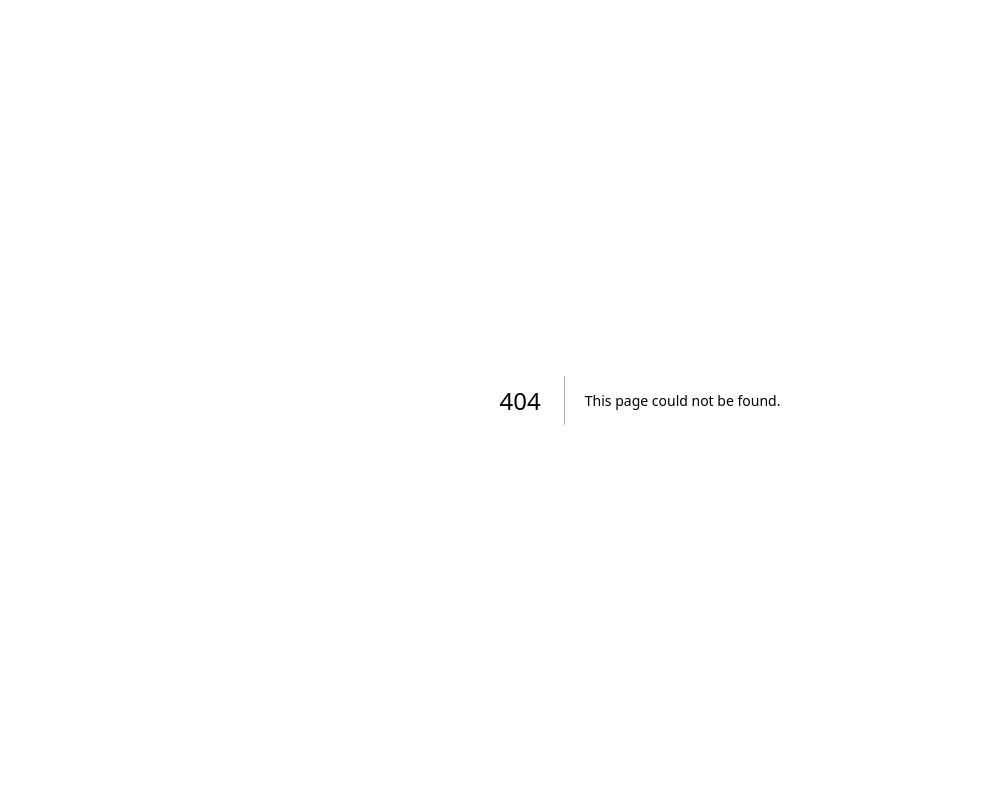
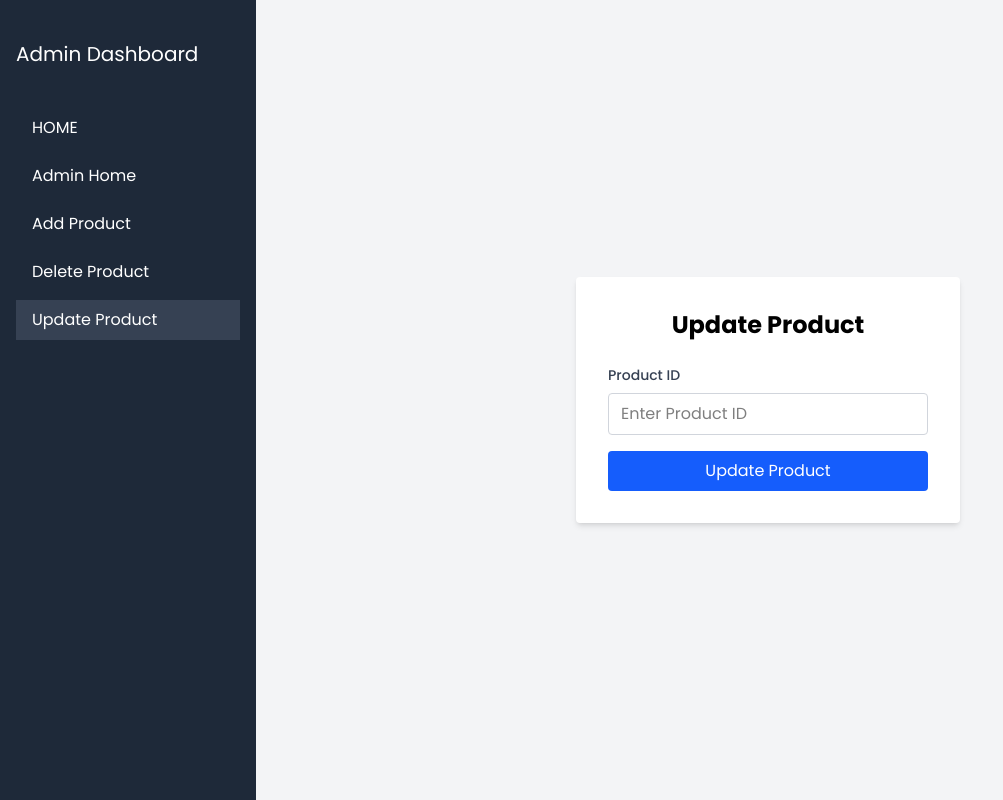
Before and after one commit to ShikharThaQuri/learning-nextjs-again, a Next.js app: page /Admin-Page/Update-Product in a window 1280 px wide. Before the commit this address had no page. Shown: the whole page, without its empty margins (0-1003 px from the left). Built offline with nearby package versions, Linux system fonts and the light colour scheme.

Commit message:
Admin dashboard setup done

```diff
--- /dev/null
+++ b/src/app/Admin-Page/AdminSideNavbar.tsx
@@ -0,0 +1,61 @@
+"use client";
+
+import Link from "next/link";
+import { usePathname } from "next/navigation";
+
+export default function AdminSideNavbar() {
+  const pathname = usePathname();
+
+  return (
+    <div className="absolute top-0 bottom-0 left-0 bg-gray-800 text-white w-64 h-screen px-4 pt-10">
+      <h2 className="text-xl mb-10">Admin Dashboard</h2>
+      <ul className="space-y-2">
+        <li>
+          <Link href="/" className="block px-4 py-2 hover:bg-gray-700">
+            HOME
+          </Link>
+        </li>
+        <li>
+          <Link
+            href="/Admin-Page"
+            className={`${
+              pathname === "/Admin-Page" ? "bg-gray-700" : ""
+            } block px-4 py-2 hover:bg-gray-700`}
+          >
+            Admin Home
+          </Link>
+        </li>
+        <li>
+          <Link
+            href="/Admin-Page/Add-Product"
+            className={`${
+              pathname === "/Admin-Page/Add-Product" ? "bg-gray-700" : ""
+            } block px-4 py-2 hover:bg-gray-700`}
+          >
+            Add Product
+          </Link>
+        </li>
+        <li>
+          <Link
+            href="/Admin-Page/Delete-Product"
+            className={`${
+              pathname === "/Admin-Page/Delete-Product" ? "bg-gray-700" : ""
+            } block px-4 py-2 hover:bg-gray-700`}
+          >
+            Delete Product
+          </Link>
+        </li>
+        <li>
+          <Link
+            href="/Admin-Page/Update-Product"
+            className={`${
+              pathname === "/Admin-Page/Update-Product" ? "bg-gray-700" : ""
+            } block px-4 py-2 hover:bg-gray-700`}
+          >
+            Update Product
+          </Link>
+        </li>
+      </ul>
+    </div>
+  );
+}
--- /dev/null
+++ b/src/app/Admin-Page/Delete-Product/page.tsx
@@ -0,0 +1,31 @@
+export default function DeleteProductPage() {
+  return (
+    <div className="flex items-center justify-center h-screen bg-gray-100">
+      <div className="bg-white p-8 rounded shadow-md w-96">
+        <h2 className="text-2xl font-bold mb-6 text-center">Delete Product</h2>
+        <form>
+          <div className="mb-4">
+            <label
+              htmlFor="productId"
+              className="block text-sm font-medium text-gray-700 mb-2"
+            >
+              Product ID
+            </label>
+            <input
+              type="text"
+              id="productId"
+              className="w-full px-3 py-2 border border-gray-300 rounded focus:outline-none focus:ring focus:ring-blue-500"
+              placeholder="Enter Product ID"
+            />
+          </div>
+          <button
+            type="submit"
+            className="w-full bg-red-600 text-white py-2 rounded hover:bg-red-700 transition duration-200"
+          >
+            Delete Product
+          </button>
+        </form>
+      </div>
+    </div>
+  );
+}
--- /dev/null
+++ b/src/app/Admin-Page/Update-Product/page.tsx
@@ -0,0 +1,31 @@
+export default function UpdataProductPage() {
+  return (
+    <div className="flex items-center justify-center h-screen bg-gray-100">
+      <div className="bg-white p-8 rounded shadow-md w-96">
+        <h2 className="text-2xl font-bold mb-6 text-center">Update Product</h2>
+        <form>
+          <div className="mb-4">
+            <label
+              htmlFor="productId"
+              className="block text-sm font-medium text-gray-700 mb-2"
+            >
+              Product ID
+            </label>
+            <input
+              type="text"
+              id="productId"
+              className="w-full px-3 py-2 border border-gray-300 rounded focus:outline-none focus:ring focus:ring-blue-500"
+              placeholder="Enter Product ID"
+            />
+          </div>
+          <button
+            type="submit"
+            className="w-full bg-blue-600 text-white py-2 rounded hover:bg-blue-700 transition duration-200"
+          >
+            Update Product
+          </button>
+        </form>
+      </div>
+    </div>
+  );
+}
--- a/src/app/Admin-Page/layout.tsx
+++ b/src/app/Admin-Page/layout.tsx
@@ -1,4 +1,4 @@
-import Link from "next/link";
+import AdminSideNavbar from "./AdminSideNavbar";
 
 export default function AdminLayout({
   children,
@@ -6,13 +6,8 @@ export default function AdminLayout({
   children: React.ReactNode;
 }) {
   return (
-    <div>
-      <header className="h-[4rem] bg-gray-800 text-white px-[120px] flex items-center justify-between space-x-10">
-        <h1 className="text-xl">Admin Dashboard</h1>
-        <Link href="/" className="text-xl">
-          HOME
-        </Link>
-      </header>
+    <div className="relative pl-64">
+      <AdminSideNavbar />
       <main className="bg-gray-100 text-black h-screen">{children}</main>
     </div>
   );
```
